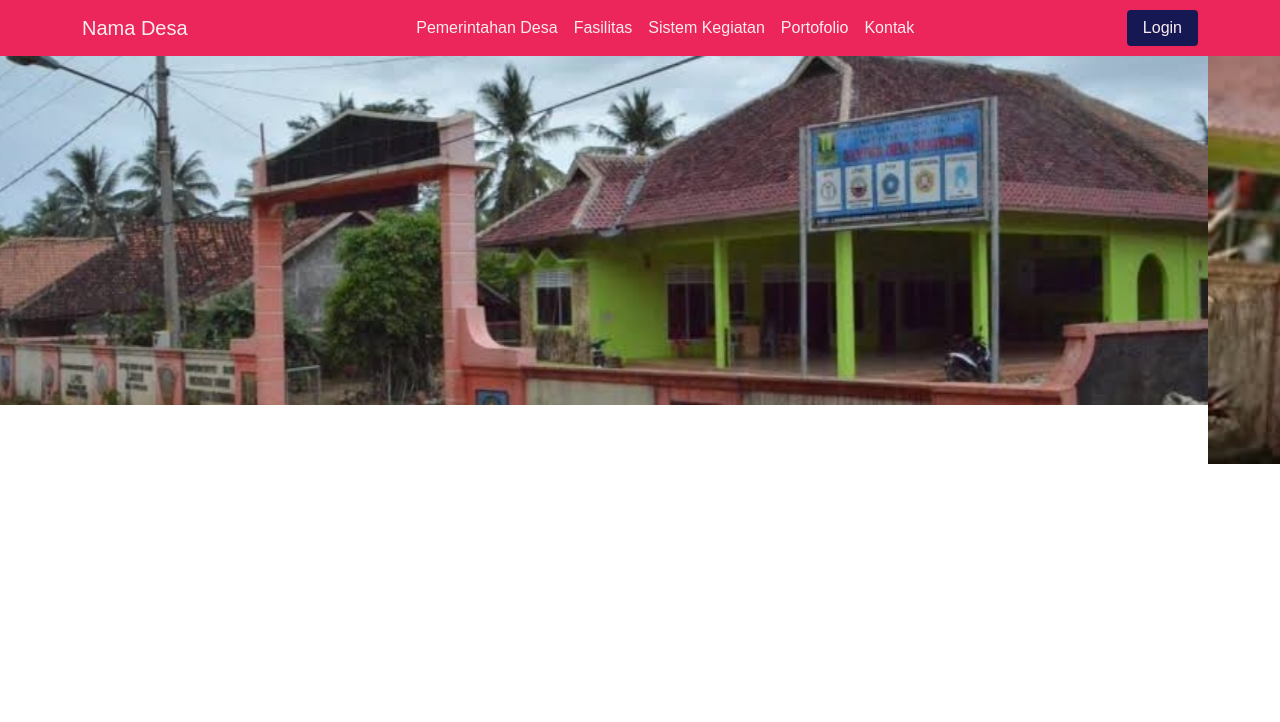
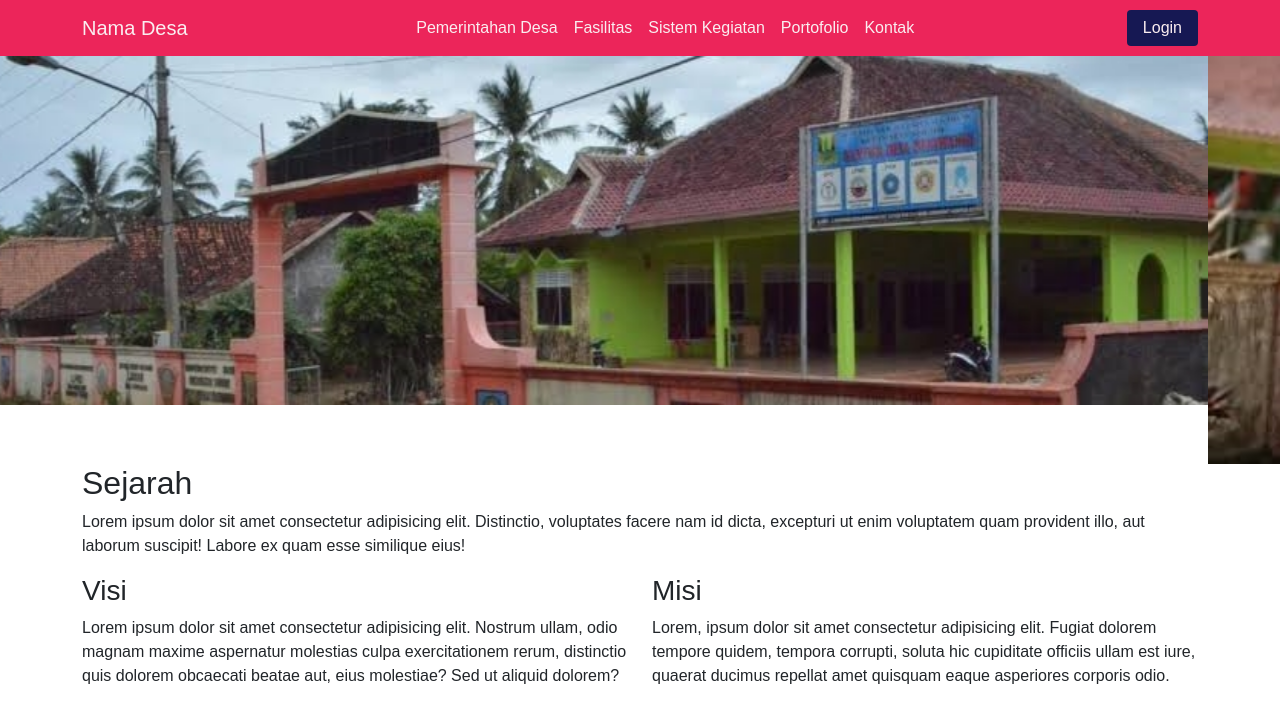
Before and after one commit to zaky25/Sistem-Desa, a plain HTML site: page index.html in a window 1280 px wide. Drawn offline with nearby package versions, Linux system fonts and the light colour scheme; a web font is replaced by a local one.

Commit message:
Menambah Content Sejarah, Visi dan Misi

```diff
--- a/index.html
+++ b/index.html
@@ -50,7 +50,7 @@
       </div>
     </nav>
 
-    <!-- Gambar -->
+    <!-- Banner Slide -->
     <div id="carouselExampleSlidesOnly" class="carousel slide" data-bs-ride="carousel">
       <div class="carousel-inner">
         <div class="carousel-item active">
@@ -62,6 +62,39 @@
         </div>
       </div>
     </div>
+
+    <!-- Content Sejarah Visi dan Misi -->
+    <div class="container">
+      <div class="row">
+        <h2>Sejarah</h2>
+        <p>Lorem ipsum dolor sit amet consectetur adipisicing elit. Distinctio, voluptates facere nam id dicta, excepturi ut enim voluptatem quam provident illo, aut laborum suscipit! Labore ex quam esse similique eius!</p>
+      </div>
+
+      <div class="row">
+        <div class="col">
+        <h3>Visi</h3>
+        <p>Lorem ipsum dolor sit amet consectetur adipisicing elit. Nostrum ullam, odio magnam maxime aspernatur molestias culpa exercitationem rerum, distinctio quis dolorem obcaecati beatae aut, eius molestiae? Sed ut aliquid dolorem?</p>
+      </div>
+      <div class="col">
+        <h3>Misi</h3>
+        <p>Lorem, ipsum dolor sit amet consectetur adipisicing elit. Fugiat dolorem tempore quidem, tempora corrupti, soluta hic cupiditate officiis ullam est iure, quaerat ducimus repellat amet quisquam eaque asperiores corporis odio.</p>
+      </div>
+    </div>
+
+  </div>
+
+
+
+
+
+
+
+
+
+
+
+
+
 
     <!-- Optional JavaScript; choose one of the two! -->
 
```
